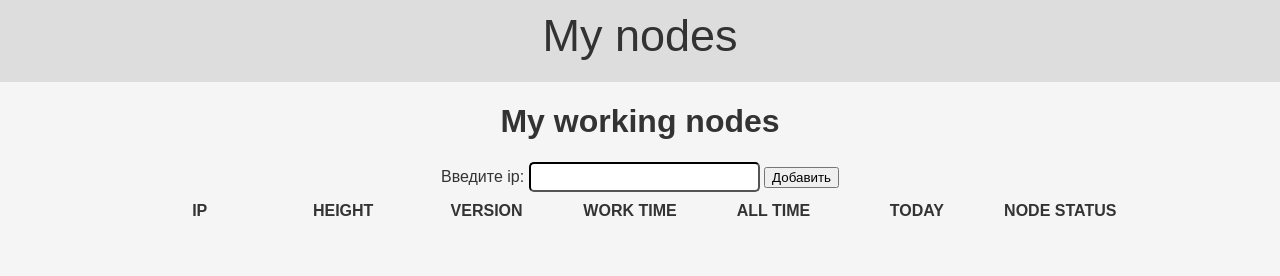
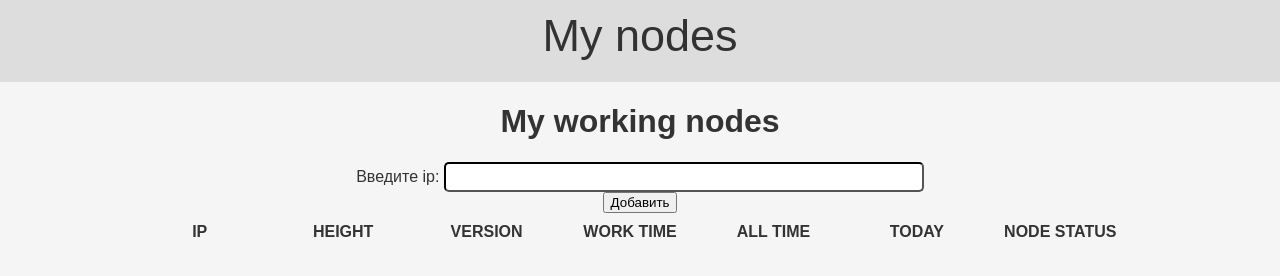
Before and after one commit to pelenium/nkn-monitoring, a plain HTML site: page internal/html/index.html in a window 1280 px wide. Drawn offline with nearby package versions, Linux system fonts and the light colour scheme; no server answers.

Commit message:
correct input bar

```diff
--- a/internal/html/index.html
+++ b/internal/html/index.html
@@ -16,7 +16,7 @@
 
     <div class="container">
         <h1>My working nodes</h1>
-        <div style="display: inline; margin: 0 auto;">
+        <div style="width: 50%; margin: 0 auto; text-align: center;">
             <label for="id">Введите ip:</label>
             <input type="text" id="ip" name="search-input" required />
             <button type="submit" onclick="sendIP()">Добавить</button>
--- a/internal/static/css/index.css
+++ b/internal/static/css/index.css
@@ -42,6 +42,7 @@ input[type="text"] {
     background-color: #fff;
     height: 30px;
     box-sizing: border-box;
+    width: 75%;
 }
 
 .names,
```
